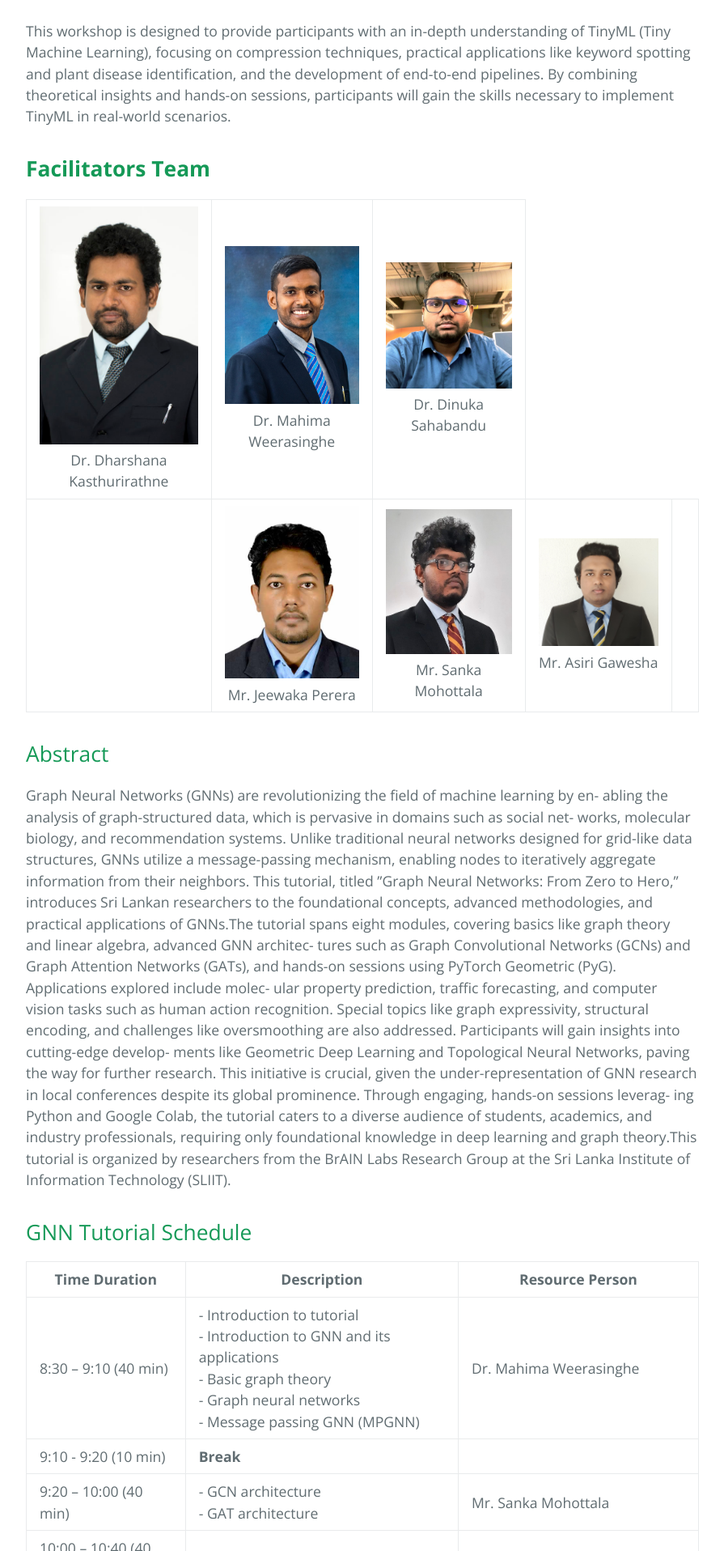
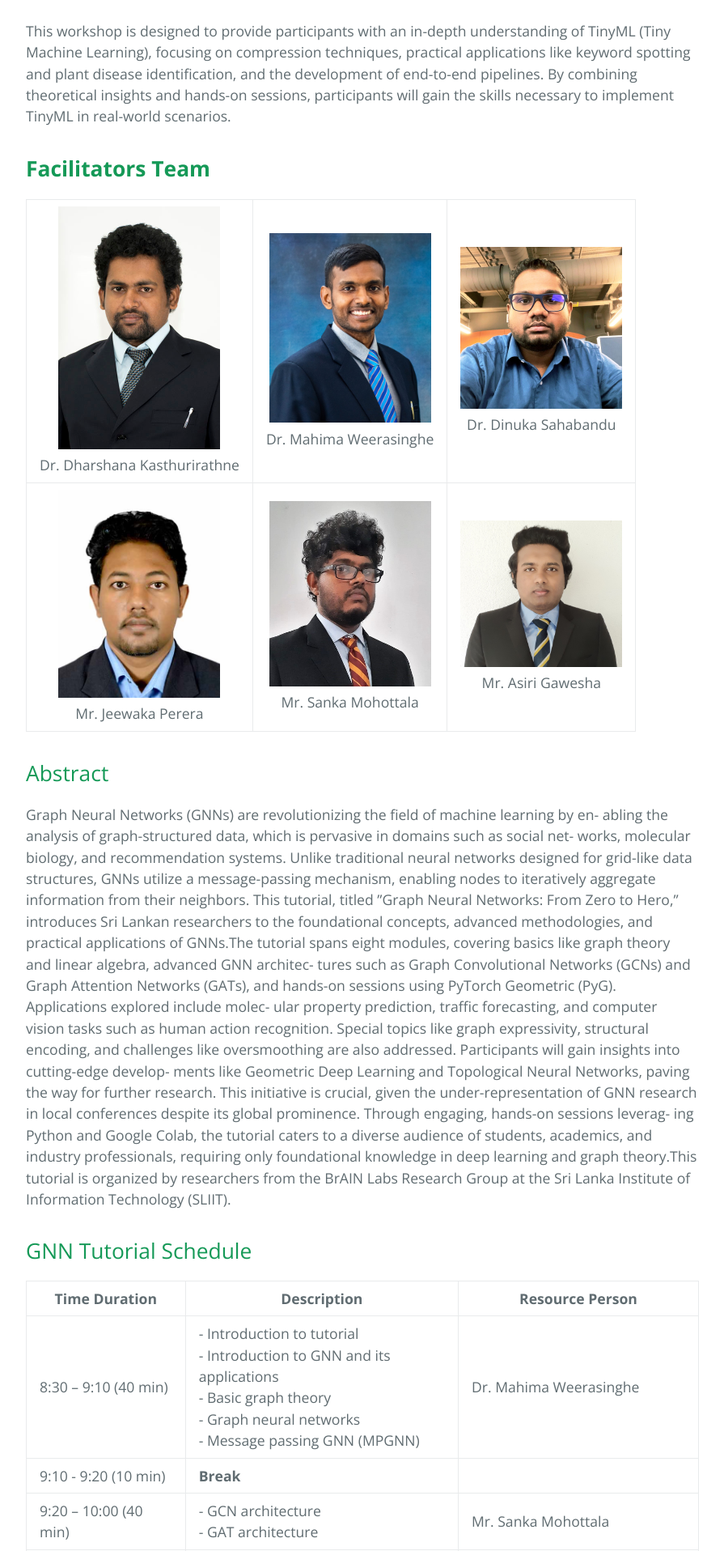
Before and after one commit to asirigawesha/GNN-tutorial, a Jekyll site: the page built from index.md, in a window 1280 px wide. Shown: the part 525-2441 px from the top of the page at 81% size, without its empty margins (192-1087 px from the left). Built offline with Jekyll 4.4.1, drawn with Linux system fonts in a browser that asks for light colours.

Commit message:
update image

```diff
--- a/index.md
+++ b/index.md
@@ -15,16 +15,11 @@ This workshop is designed to provide participants with an in-depth understanding
       <td align="center"><img src="assets/facilitators/dharshana.jpg" width="200"><br>Dr. Dharshana Kasthurirathne</td>
       <td align="center"><img src="assets/facilitators/mahima.jpg" width="200"><br>Dr. Mahima Weerasinghe</td>
        <td align="center"><img src="assets/facilitators/dinuka.jfif" width="200"><br>Dr. Dinuka Sahabandu</td>
-
     </tr>
     <tr>
-      <td></td>
       <td align="center"><img src="assets/facilitators/jeewakap.jfif" width="200"><br>Mr. Jeewaka Perera</td>
       <td align="center"><img src="assets/facilitators/sanka.jpg" width="200"><br>Mr. Sanka Mohottala</td>
       <td align="center"><img src="assets/facilitators/asiri.jpg" width="200"><br>Mr. Asiri Gawesha</td>
-
-
-      <td></td>
     </tr>
   </table>
 </p>
```
